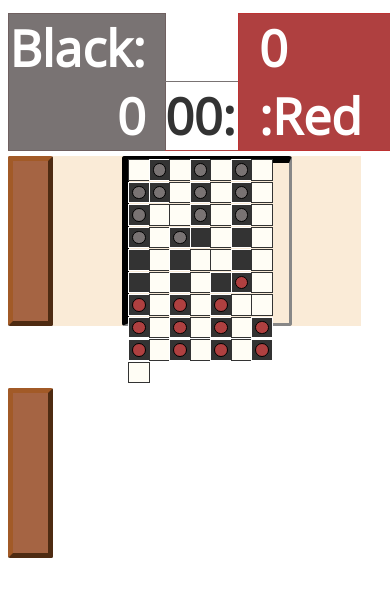
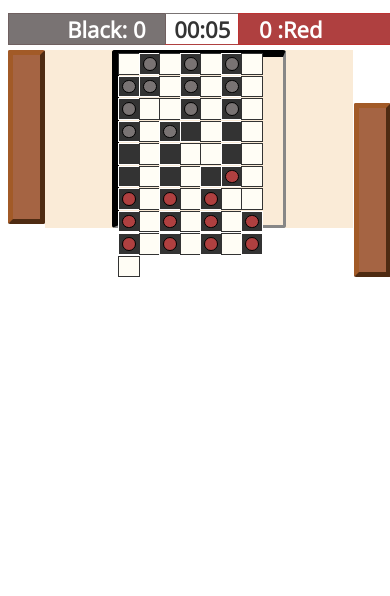
Before and after one commit to daedwards767/angular_checkers, a website: page Checkers/public_html/index.html in a window 390 px wide. Drawn offline with nearby package versions, Linux system fonts and the light colour scheme.

Commit message:
Made mobile responsive

```diff
--- a/Checkers/public_html/index.html
+++ b/Checkers/public_html/index.html
@@ -14,7 +14,7 @@
             #board{
                 margin: auto;
                 width: 41vw;
-                height: 41vw;
+                height: 41.5vw;
                 border: 3px inset #333;
                 border-radius: 3px;
                 padding: 0;
@@ -85,7 +85,7 @@
             }
             #clock, .header, #announcement{
                 font-weight: bold;
-                font-size: 50px;
+                font-size: 22px;
                 margin-bottom: 5px;
                 margin-top: 5px;
             }
@@ -112,6 +112,9 @@
             #blackBench{
                 float: left;
             }
+            #redBench{
+                margin-left: -4px;
+            }
             .piece.benched{
                 margin-top: 2%;
             }
@@ -128,6 +131,28 @@
                 padding-top: 20vh;
                 display: none;
             }
+            @media (max-width: 810px){
+                #board{
+                    width: 41.3vw;
+                    height: 42vw;
+                }
+                .bench{
+                    width: 7%;
+                    height: 42vw;
+                }
+            }
+            @media (max-width: 660px){
+                #board{
+                    width: 41.6vw;
+                }
+            }
+            @media (max-width: 500px){
+                #board{
+                    width: 42vw;
+                    height: 43vw;
+                }
+            }
+
          </style>
          <script>
             function allowDrop(ev) {//second event int the sequence
```
